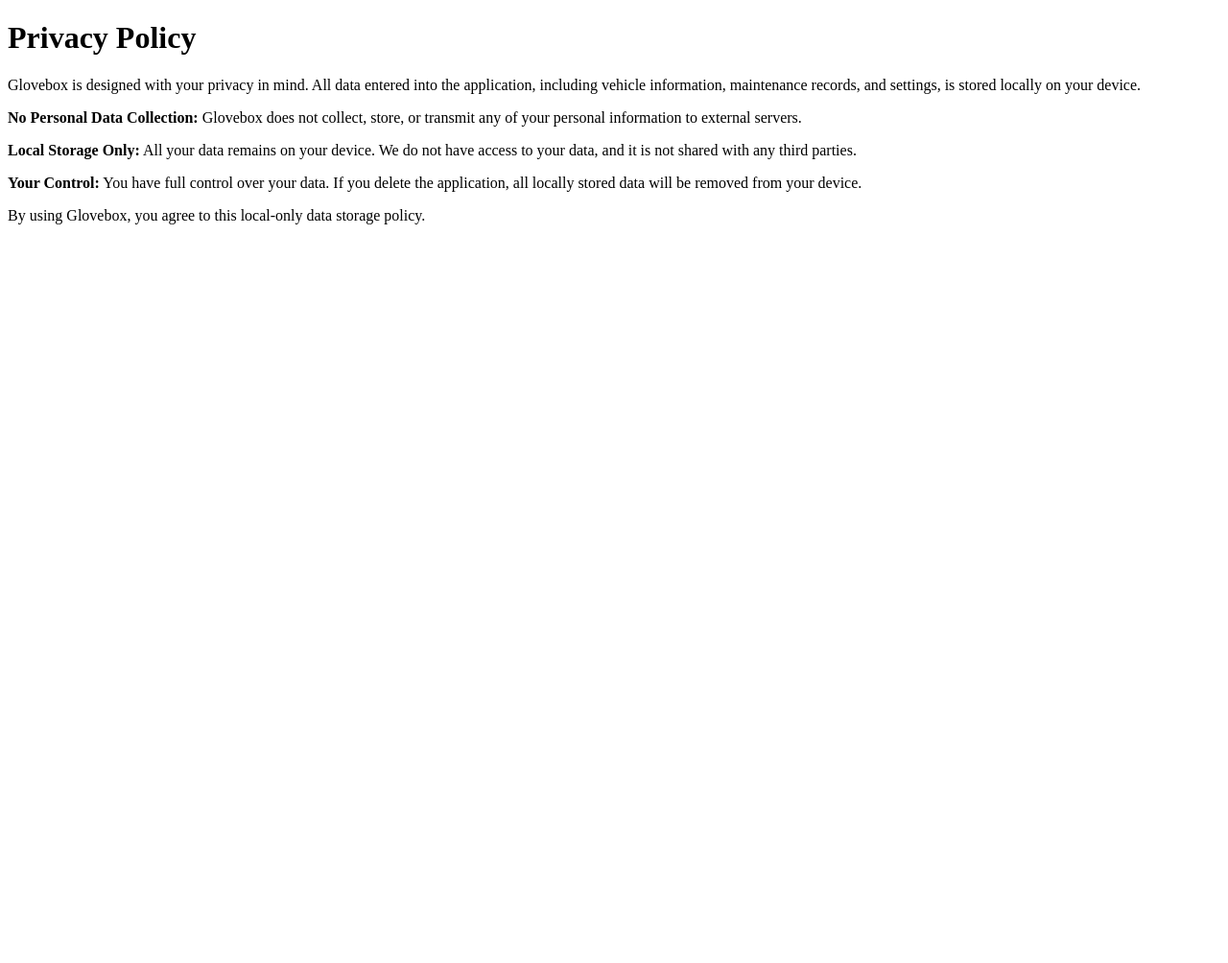
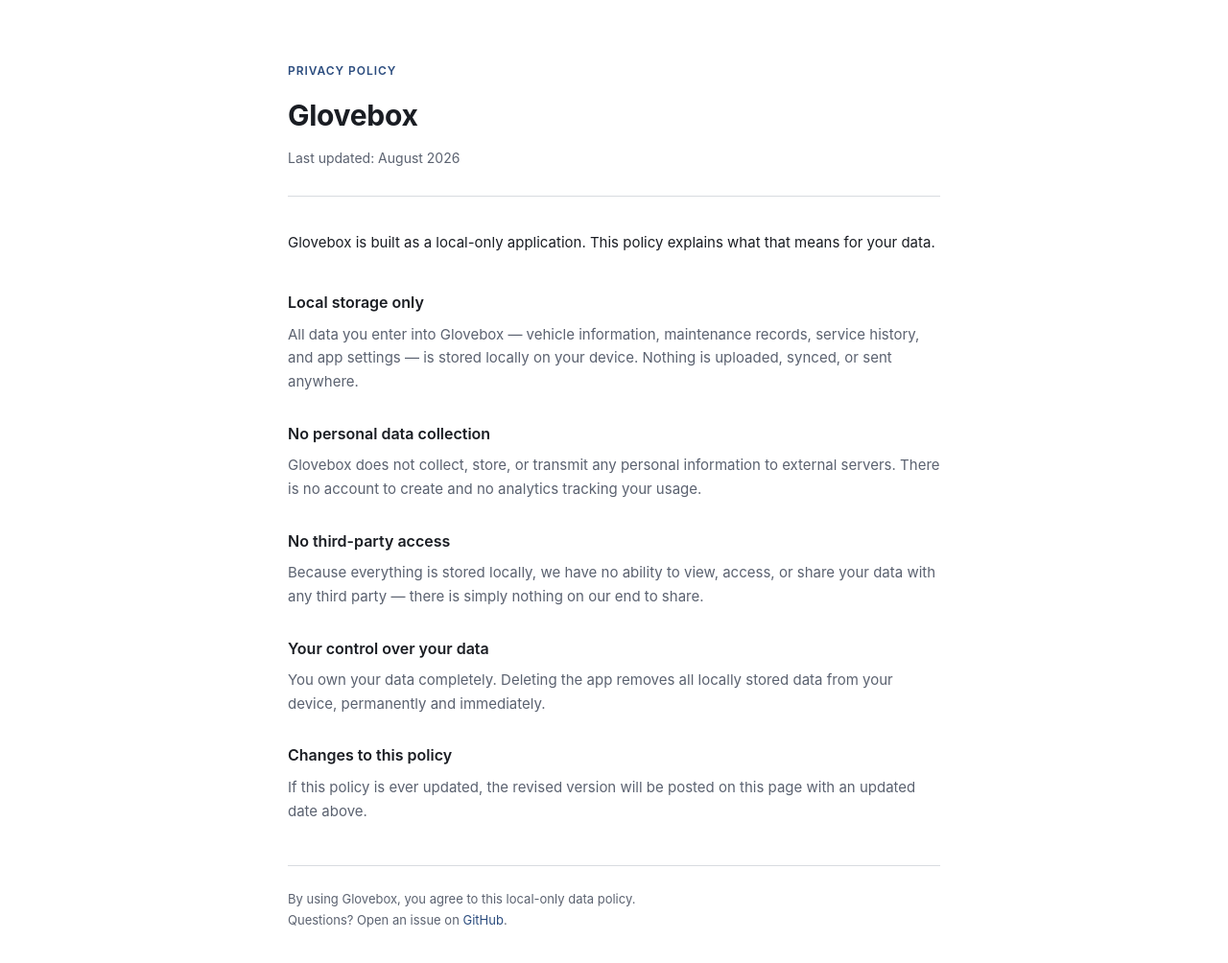
Before and after one commit to nhaskaris/GloveBox, a plain HTML site: page docs/policy.html in a window 1280 px wide. Shown: the whole page at 96% size. Before the commit the page ends 800 px from the top, so only its background shows below. Drawn offline with Linux system fonts and the light colour scheme.

Commit message:
feat: Update policy page

```diff
--- a/docs/policy.html
+++ b/docs/policy.html
@@ -1,14 +1,138 @@
 <!DOCTYPE html>
-<html>
+<html lang="en">
 <head>
+    <meta charset="UTF-8">
+    <meta name="viewport" content="width=device-width, initial-scale=1.0">
     <title>Privacy Policy - Glovebox</title>
+    <style>
+        :root {
+          --bg: #ffffff;
+          --card: #fafafa;
+          --border: #e3e5e8;
+          --text: #1a1d23;
+          --muted: #5b6270;
+          --accent: #2b4c7e;
+          --rule: #d8dbe0;
+        }
+
+        * { box-sizing: border-box; }
+
+        body {
+          margin: 0;
+          padding: 64px 20px 80px;
+          background: var(--bg);
+          color: var(--text);
+          font-family: -apple-system, BlinkMacSystemFont, "Segoe UI", Roboto, Helvetica, Arial, sans-serif;
+          line-height: 1.65;
+        }
+
+        .wrap {
+          max-width: 680px;
+          margin: 0 auto;
+        }
+
+        .eyebrow {
+          font-size: 12px;
+          font-weight: 600;
+          letter-spacing: 0.08em;
+          text-transform: uppercase;
+          color: var(--accent);
+          margin-bottom: 12px;
+        }
+
+        h1 {
+          font-size: 30px;
+          font-weight: 700;
+          margin: 0 0 8px;
+          letter-spacing: -0.01em;
+        }
+
+        .subtitle {
+          color: var(--muted);
+          font-size: 14px;
+          margin: 0 0 36px;
+          padding-bottom: 28px;
+          border-bottom: 1px solid var(--rule);
+        }
+
+        .intro {
+          font-size: 15px;
+          color: var(--text);
+          margin: 0 0 36px;
+        }
+
+        section {
+          margin-bottom: 28px;
+        }
+
+        section h2 {
+          font-size: 16px;
+          font-weight: 600;
+          margin: 0 0 8px;
+          color: var(--text);
+        }
+
+        section p {
+          margin: 0;
+          color: var(--muted);
+          font-size: 15px;
+        }
+
+        footer {
+          margin-top: 44px;
+          padding-top: 24px;
+          border-top: 1px solid var(--rule);
+          color: var(--muted);
+          font-size: 13px;
+        }
+
+        footer a {
+          color: var(--accent);
+          text-decoration: none;
+        }
+
+        footer a:hover {
+          text-decoration: underline;
+        }
+    </style>
 </head>
 <body>
-    <h1>Privacy Policy</h1>
-    <p>Glovebox is designed with your privacy in mind. All data entered into the application, including vehicle information, maintenance records, and settings, is stored locally on your device.</p>
-    <p><strong>No Personal Data Collection:</strong> Glovebox does not collect, store, or transmit any of your personal information to external servers.</p>
-    <p><strong>Local Storage Only:</strong> All your data remains on your device. We do not have access to your data, and it is not shared with any third parties.</p>
-    <p><strong>Your Control:</strong> You have full control over your data. If you delete the application, all locally stored data will be removed from your device.</p>
-    <p>By using Glovebox, you agree to this local-only data storage policy.</p>
+<div class="wrap">
+    <div class="eyebrow">Privacy Policy</div>
+    <h1>Glovebox</h1>
+    <p class="subtitle">Last updated: August 2026</p>
+
+    <p class="intro">Glovebox is built as a local-only application. This policy explains what that means for your data.</p>
+
+    <section>
+        <h2>Local storage only</h2>
+        <p>All data you enter into Glovebox — vehicle information, maintenance records, service history, and app settings — is stored locally on your device. Nothing is uploaded, synced, or sent anywhere.</p>
+    </section>
+
+    <section>
+        <h2>No personal data collection</h2>
+        <p>Glovebox does not collect, store, or transmit any personal information to external servers. There is no account to create and no analytics tracking your usage.</p>
+    </section>
+
+    <section>
+        <h2>No third-party access</h2>
+        <p>Because everything is stored locally, we have no ability to view, access, or share your data with any third party — there is simply nothing on our end to share.</p>
+    </section>
+
+    <section>
+        <h2>Your control over your data</h2>
+        <p>You own your data completely. Deleting the app removes all locally stored data from your device, permanently and immediately.</p>
+    </section>
+
+    <section>
+        <h2>Changes to this policy</h2>
+        <p>If this policy is ever updated, the revised version will be posted on this page with an updated date above.</p>
+    </section>
+
+    <footer>
+        By using Glovebox, you agree to this local-only data policy.<br>
+        Questions? Open an issue on <a href="#">GitHub</a>.
+    </footer>
+</div>
 </body>
 </html>
```
